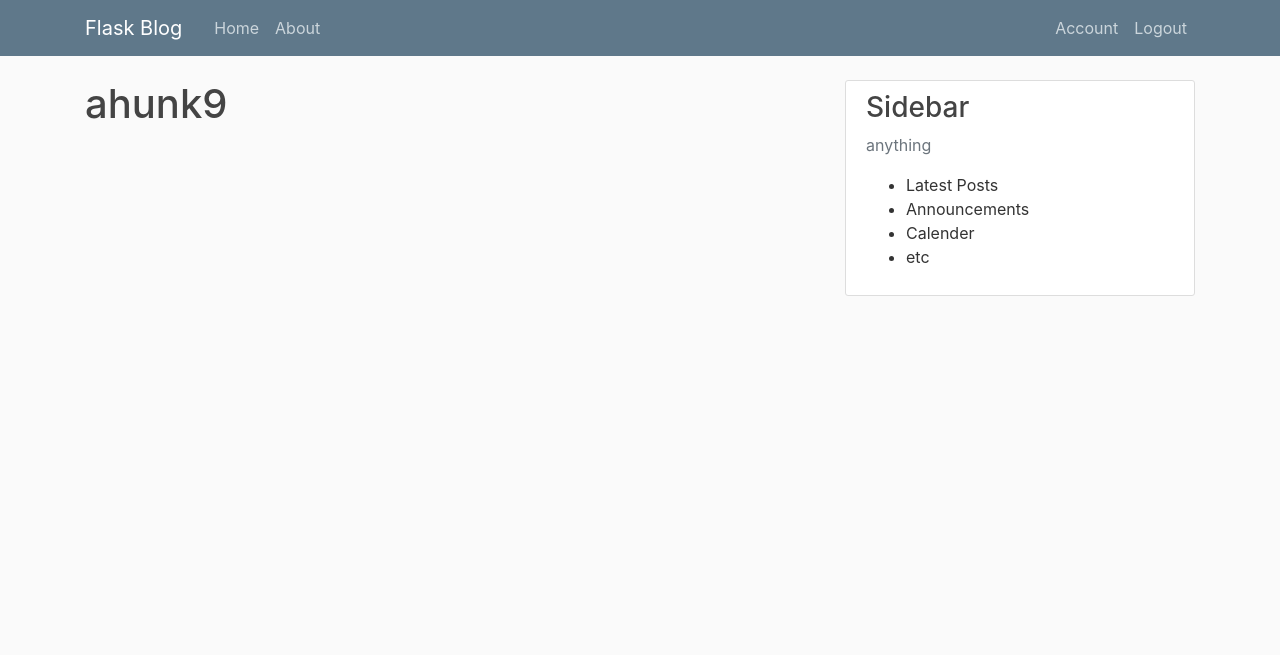
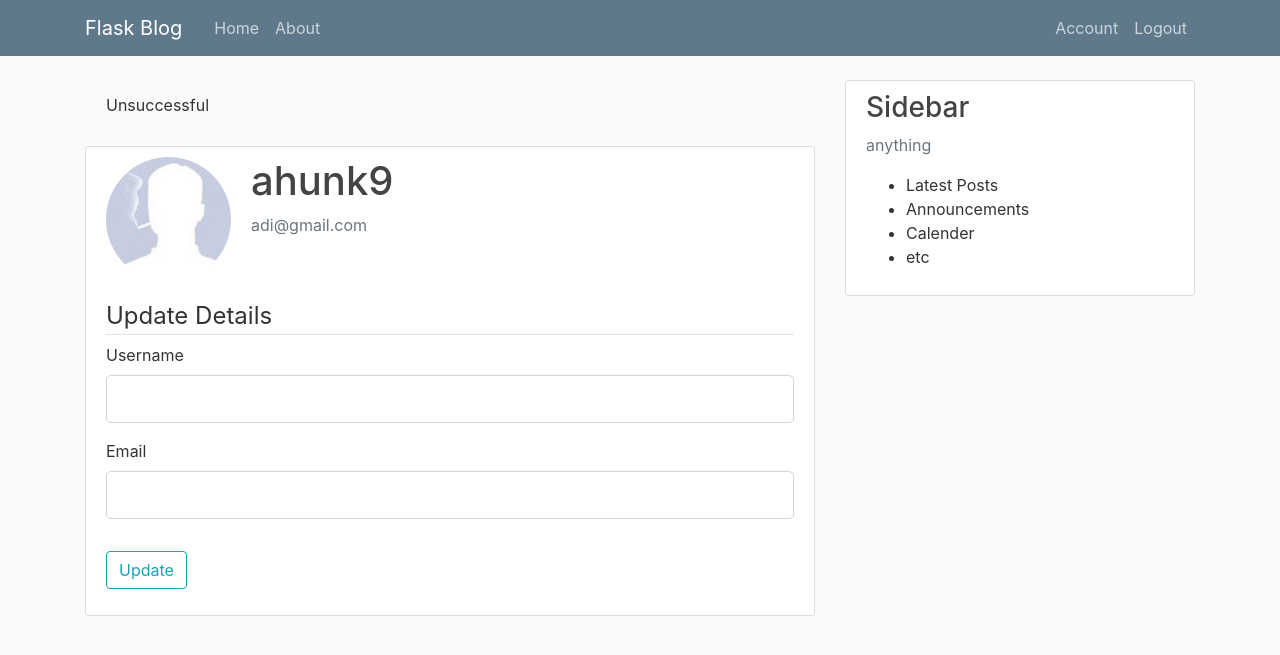
Before and after one commit to adiwebber/Blog, a Flask app: page /account in a window 1280 px wide. Shown: the top 655 px of the page. Run offline with Flask 2, Linux system fonts and the light colour scheme; a user stored in the database is signed in; some libraries are stand-ins or nearby versions.

Commit message:
User Authentication Complete

```diff
--- a/flaskblog/forms.py
+++ b/flaskblog/forms.py
@@ -2,6 +2,7 @@ from flask_wtf import FlaskForm
 from wtforms import StringField, PasswordField, SubmitField, BooleanField
 from wtforms.validators import DataRequired, Length, Email, EqualTo, ValidationError
 from flaskblog.models import User
+from flask_login import current_user
 
 class RegistrationForm(FlaskForm):
     username = StringField('Username', validators= [DataRequired(), Length(min=2, max=50)])
@@ -25,3 +26,21 @@ class LoginForm(FlaskForm):
     password = PasswordField('Password', validators = [DataRequired()])
     remember = BooleanField('Remember Me')
     submit = SubmitField('Log In')
+
+
+class UpdateAccountForm(FlaskForm):
+    username = StringField('Username', validators = [DataRequired(), Length(min=2, max=20)])
+    email = StringField('Email', validators= [DataRequired(), Email() ])
+    submit = SubmitField('Update')
+
+    def validate_username(self, username):
+        if username.data != current_user.username:
+            user = User.query.filter_by(username = username.data).first()
+            if user:
+                raise ValidationError('Username already exists! Choose a different one')
+
+    def validate_email(self, email):
+        if email.data != current_user.email:
+            user = User.query.filter_by(email = email.data).first()
+            if user:
+                raise ValidationError('Email already exists! Choose a different one')
--- a/flaskblog/routes.py
+++ b/flaskblog/routes.py
@@ -1,6 +1,6 @@
 from flask import render_template, url_for, flash, redirect, request
 from flaskblog import app, db, bcrypt
-from flaskblog.forms import RegistrationForm, LoginForm
+from flaskblog.forms import RegistrationForm, LoginForm, UpdateAccountForm
 from flaskblog.models import User, Post
 from flask_login import login_user, current_user, logout_user, login_required
 
@@ -62,7 +62,17 @@ def logout():
     logout_user()
     return redirect(url_for('home'))
 
-@app.route("/account")
+@app.route("/account", methods=['GET', 'POST'])
 @login_required
 def account():
-    return render_template('account.html', title='Account')
+    form = UpdateAccountForm()
+    if form.validate_on_submit():
+        current_user.username = form.username.data
+        current_user.email = form.email.data
+        db.session.commit()
+        flash('Account Upgraded Successfully', 'success')
+        return redirect(url_for('account'))
+    else:
+        flash("Unsuccessful")
+    image_file = url_for('static', filename = 'profile_pics/' + current_user.image_file)
+    return render_template('account.html', title='Account', image_file = image_file, form=form)
--- a/flaskblog/templates/account.html
+++ b/flaskblog/templates/account.html
@@ -1,4 +1,54 @@
 {% extends 'layout.html' %}
 {% block content %}
-    <h1>{{ current_user.username }}</h1>
+    <div class="content-section">
+        <div class="media">
+        <img class="rounded-circle account-img" src="{{ image_file }}">
+            <div class="media-body">
+                <h2 class="account-heading">{{ current_user.username }}</h2>
+                <p class="text-secondary">{{ current_user.email }}</p>
+            </div>
+        </div>
+        <!-- FORM HERE -->
+        <form method="POST", action="">
+            {{ form.hidden_tag() }}
+            <fieldset class="form-group">
+                <legend class="border-bottom md-4">Update Details</legend>
+                <div class="form-group">
+                    {{ form.username.label(class = "form-control-label") }}
+
+                    {% if form.username.errors %}
+                        {{ form.username(class = "form-control form-control-lg is-invalid") }}
+                        <div class="invalid-feedback">
+                            {%for error in form.username.errors %}
+                                <span> {{ error }}</span>
+                            {% endfor %}
+                        </div>
+                    {% else %}
+                        {{ form.username(class = "form-control form-control-lg") }}
+                    {% endif%}
+
+                </div>
+
+                <div class="form-group">
+                    {{ form.email.label(class = "form-control-label") }}
+
+                    {% if form.email.errors %}
+                        {{ form.email(class = "form-control form-control-lg is-invalid") }}
+                        <div class="invalid-feedback">
+                            {%for error in form.email.errors %}
+                                <span> {{ error }}</span>
+                            {% endfor %}
+                        </div>
+                    {% else %}
+                        {{ form.email(class = "form-control form-control-lg") }}
+                    {% endif%}
+                </div>
+
+            </fieldset>
+            <div class="form-group">
+                {{ form.submit(class = "btn btn-outline-info") }}
+            </div>
+        </form>
+    </div>
+
 {% endblock content %}
```
Also changed, not shown: flaskblog/site.db, flaskblog/static/profile_pics/default.jpg (added).
